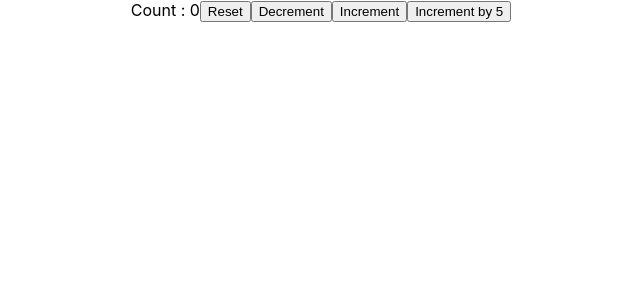
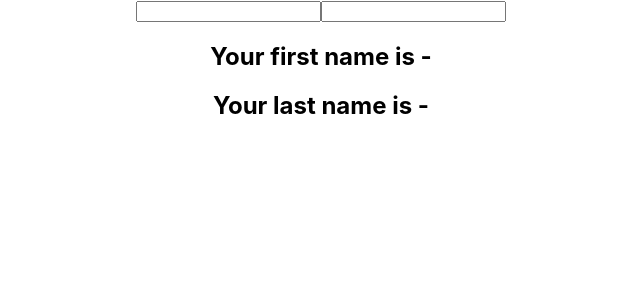
Before and after one commit to kindeme/NewRepo, a React (Create React App) app: page / in a window 1280 px wide. Shown: the top 300 px of the page, without its empty margins (319-959 px from the left). Built offline with nearby package versions, Linux system fonts and the light colour scheme.

Commit message:
useState with objectZZZ

```diff
--- a/src/App.js
+++ b/src/App.js
@@ -2,12 +2,14 @@ import React from "react";
 import "./App.css";
 import ClassCounter from "./components/ClassCounter";
 import HookCounter from "./components/HookCounter";
+import HookCounterThree from "./components/HookCounterThree";
 import HookCounterTwo from "./components/HookCounterTwo";
 
 function App() {
   return (
     <div className="App">
-      <HookCounterTwo />
+      <HookCounterThree />
+      {/* <HookCounterTwo /> */}
       {/* <HookCounter /> */}
       {/* <ClassCounter /> */}
     </div>
--- /dev/null
+++ b/src/components/HookCounterThree.js
@@ -0,0 +1,29 @@
+import React, { useState } from "react";
+
+function HookCounterThree() {
+  const [name, setName] = useState({
+    firstName: "",
+    lastNmae: "",
+  });
+
+  return (
+    <div>
+      <form>
+        <input
+          type="text"
+          value={name.firstName}
+          onChange={(e) => setName({ ...name, firstName: e.target.value })}
+        />
+        <input
+          type="text"
+          value={name.lastName}
+          onChange={(e) => setName({ ...name, lastName: e.target.value })}
+        />
+        <h2>Your first name is -{name.firstName}</h2>
+        <h2>Your last name is -{name.lastName}</h2>
+      </form>
+    </div>
+  );
+}
+
+export default HookCounterThree;
```
Also changed, not shown: 1 other file (tests, documents, lock files or other folders).
